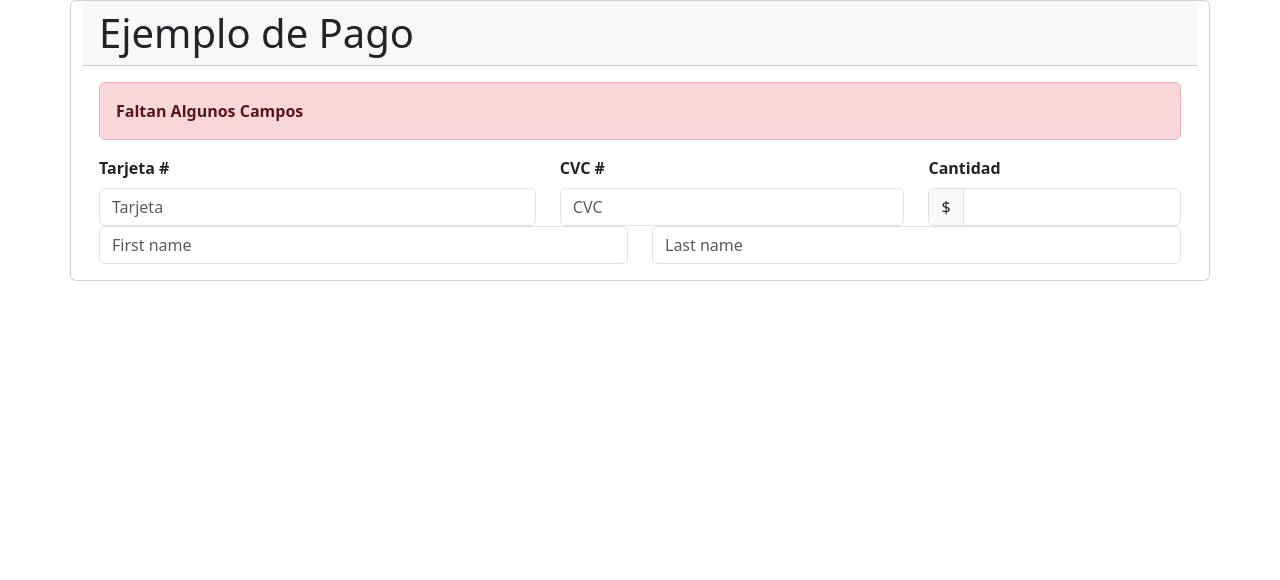
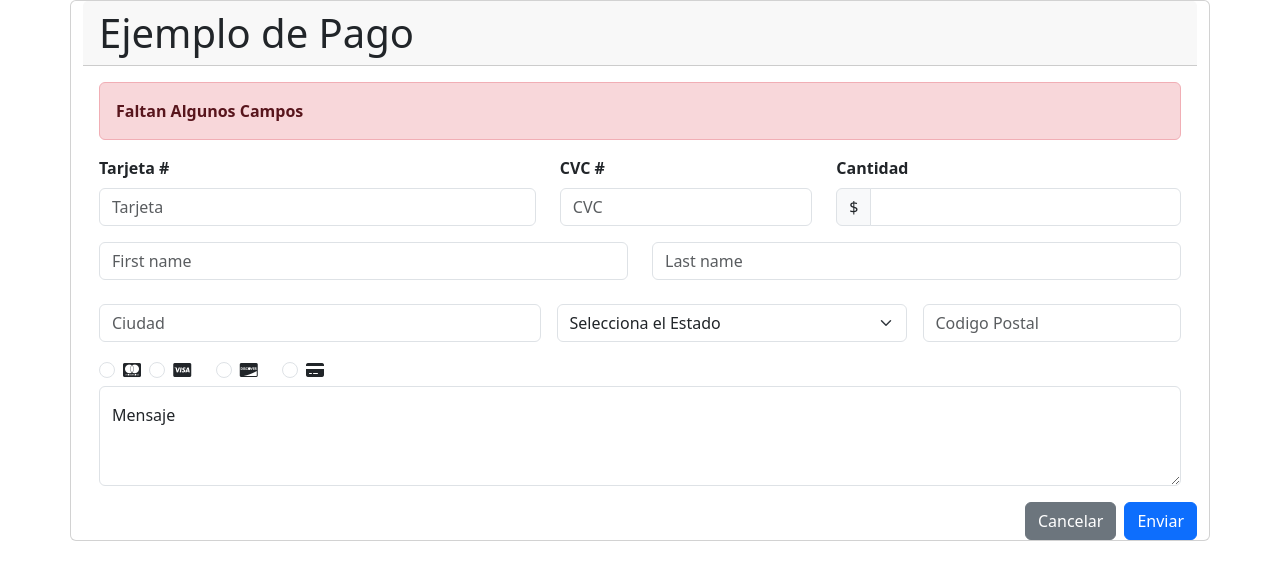
Before and after one commit to 4GeeksAcademy/Mariana-HTML-Formulario, a plain HTML site: page index.html in a window 1280 px wide. Drawn offline with nearby package versions, Linux system fonts and the light colour scheme.

Commit message:
botones y tarjetas

```diff
--- a/index.html
+++ b/index.html
@@ -14,6 +14,7 @@
     <script src="https://cdn.jsdelivr.net/npm/bootstrap@5.3.2/dist/js/bootstrap.min.js"
         integrity="sha384-BBtl+eGJRgqQAUMxJ7pMwbEyER4l1g+O15P+16Ep7Q9Q+zqX6gSbd85u4mG4QzX+"
         crossorigin="anonymous"></script>
+    <script src="https://kit.fontawesome.com/597b9fd69b.js" crossorigin="anonymous"></script>
 </head>
 
 <body>
@@ -35,19 +36,19 @@
                     <div class="row">
                         <div class="col-lg-5">
                             <label for="validationCustom01" class="form-label"><strong>Tarjeta # </strong> </label>
-                            <input type="text" class="form-control" id="validationCustom01" value=""
-                                required placeholder="Tarjeta">
+                            <input type="text" class="form-control" id="validationCustom01" value="" required
+                                placeholder="Tarjeta">
+                            <div class="valid-feedback">
+                            </div>
+                        </div>
+                        <div class="col-lg-3">
+                            <label for="validationCustom02" class="form-label"> <strong>CVC # </strong></label>
+                            <input type="text" class="form-control" id="validationCustom02" value="" required
+                                placeholder="CVC">
                             <div class="valid-feedback">
                             </div>
                         </div>
                         <div class="col-lg-4">
-                            <label for="validationCustom02" class="form-label"> <strong>CVC # </strong></label>
-                            <input type="text" class="form-control" id="validationCustom02" value=""
-                                required placeholder="CVC">
-                            <div class="valid-feedback">
-                            </div>
-                        </div>
-                        <div class="col-lg-3">
                             <label for="validationCustomUsername" class="form-label"><strong>Cantidad</strong></label>
                             <div class="input-group has-validation">
                                 <span class="input-group-text" id="inputGroupPrepend">$</span>
@@ -58,22 +59,102 @@
                             </div>
                         </div>
                     </div>
+
                 </form>
 
-                <div class="row">
-                    <div class="col">
-                        <input type="text" class="form-control" placeholder="First name" aria-label="First name">
-                    </div>
-                    <div class="col">
-                        <input type="text" class="form-control" placeholder="Last name" aria-label="Last name">
+                <!--Nombre y Apellido-->
+                <div class="grid gap-3">
+                    <div class="p-2 g-col-6"></div>
+
+
+                    <div class="row">
+                        <div class="col">
+                            <input type="text" class="form-control" placeholder="First name" aria-label="First name">
+                        </div>
+                        <div class="col">
+                            <input type="text" class="form-control" placeholder="Last name" aria-label="Last name">
+                        </div>
                     </div>
                 </div>
 
+                <!--Ciuda, Estado y Codigo Postal-->
+
+                <form class="row g-3">
+                    <div class="col-lg-5">
+                        <label for="inputCity" class="form-label"></label>
+                        <input type="text" class="form-control" id="inputCity" placeholder="Ciudad">
+                    </div>
+                    <div class="col-lg-4">
+                        <label for="inputState" class="form-label"></label>
+                        <select id="inputState" class="form-select">
+                            <option selected>Selecciona el Estado</option>
+                            <option>Florida</option>
+                            <option>Carolina del Norte</option>
+                            <option>Nueva York</option>
+                            <option>Texas</option>
+                        </select>
+                    </div>
+                    <div class="col-lg-3">
+                        <label for="inputZip" class="form-label"></label>
+                        <input type="text" class="form-control" id="inputZip" placeholder="Codigo Postal">
+                    </div>
+                </form>
+
+                <!--Marca de Tarjetas-->
+
+                <div class="grid gap-3">
+                    <div class="p-2 g-col-6"></div>
+
+                    <div class="form-check form-check-inline">
+
+                        <input class="form-check-input" type="radio" name="inlineRadioOptions" id="inlineRadio1"
+                            value="">
+                        <i class="fa-brands fa-cc-mastercard"></i>
+                        <label class="form-check-label" for="inlineRadio1"></label>
+                        </d iv>
+
+                        <div class="form-check form-check-inline">
+                            <input class="form-check-input" type="radio" name="inlineRadioOptions" id="inlineRadio2"
+                                value="option2">
+                            <i class="fa-brands fa-cc-visa"></i>
+                            <label class="form-check-label" for="inlineRadio2"></label>
+                        </div>
+
+                        <div class="form-check form-check-inline">
+                            <input class="form-check-input" type="radio" name="inlineRadioOptions" id="inlineRadio3"
+                                value="option3">
+                            <i class="fa-brands fa-cc-discover"></i>
+                            <label class="form-check-label" for="inlineRadio3"></label>
+                        </div>
+
+                        <div class="form-check form-check-inline">
+                            <input class="form-check-input" type="radio" name="inlineRadioOptions" id="inlineRadio4"
+                                value="option4">
+                            <i class="fa-solid fa-credit-card"></i>
+                            <label class="form-check-label" for="inlineRadio4"></label>
+                        </div>
+                    </div>
+                </div>
+
+                <!--Mensaje-->
+
+                <div class="grid gap-3">
+                    <div class="form-floating">
+                        <textarea class="form-control" placeholder="Deja un Mensaje" id="floatingTextarea2"
+                            style="height: 100px"></textarea>
+                        <label for="floatingTextarea2">Mensaje</label>
+                    </div>
+                </div>
             </div>
 
+            <!--Botones-->
+            <div class="d-grid gap-2 d-md-flex justify-content-md-end">
+                <button type="button" class="btn btn-secondary">Cancelar</button>
+                <button type="button" class="btn btn-primary">Enviar</button>
+            </div>
         </div>
 
     </form>
-</body>
+
 
 </html>
```
